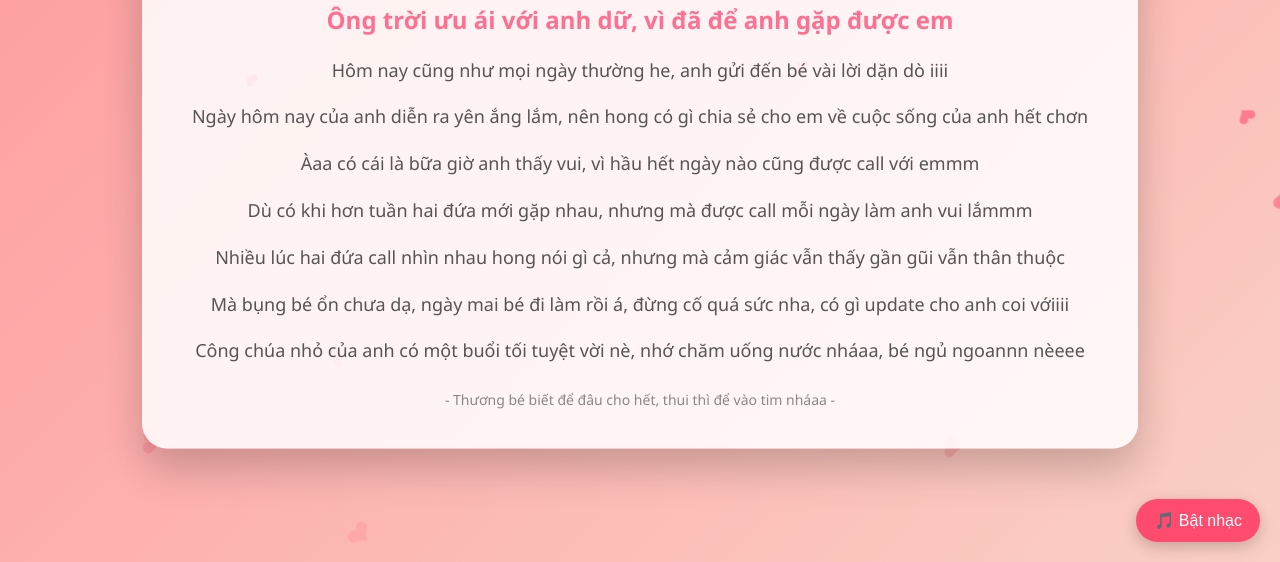
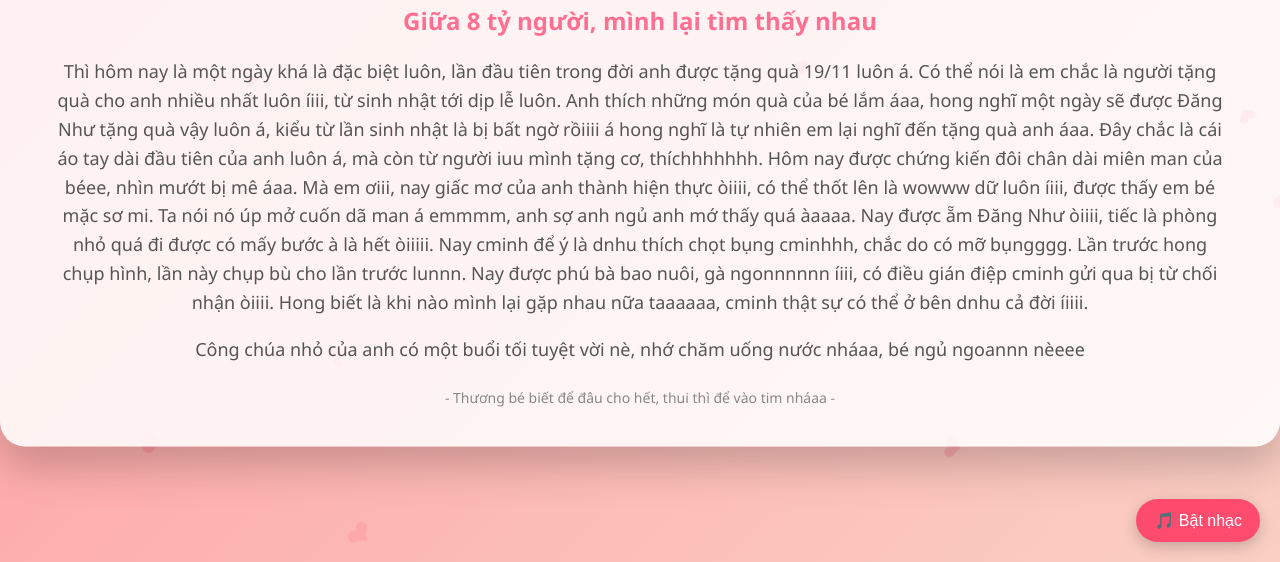
Before and after one commit to ChiPiMinh/huynhdangnhu, a plain HTML site: page index.html in a window 1280 px wide. Shown: the part 238-800 px from the top of the page. Drawn offline with Linux system fonts and the light colour scheme.

Commit message:
Update index.html

```diff
--- a/index.html
+++ b/index.html
@@ -91,14 +91,20 @@
 <body>
 
 <div class="card">
-  <h1>💖 Lưu trữ kỉ niệm của hai đứa 💖</h1>
-    <h2>Ông trời ưu ái với anh dữ, vì đã để anh gặp được em</h2>
-    <p>Hôm nay cũng như mọi ngày thường he, anh gửi đến bé vài lời dặn dò iiii</p>
-    <p>Ngày hôm nay của anh diễn ra yên ắng lắm, nên hong có gì chia sẻ cho em về cuộc sống của anh hết chơn</p>
-    <p>Àaa có cái là bữa giờ anh thấy vui, vì hầu hết ngày nào cũng được call với emmm</p>
-    <p>Dù có khi hơn tuần hai đứa mới gặp nhau, nhưng mà được call mỗi ngày làm anh vui lắmmm</p>
-    <p>Nhiều lúc hai đứa call nhìn nhau hong nói gì cả, nhưng mà cảm giác vẫn thấy gần gũi vẫn thân thuộc</p>
-    <p>Mà bụng bé ổn chưa dạ, ngày mai bé đi làm rồi á, đừng cố quá sức nha, có gì update cho anh coi vớiiii</p>
+ <h1>💖 Review một ngày ở bên em bé của tui 💖</h1>
+    <h2>Giữa 8 tỷ người, mình lại tìm thấy nhau</h2>
+    <p>Thì hôm nay là một ngày khá là đặc biệt luôn, lần đầu tiên trong đời anh được tặng quà 19/11 luôn á.
+    Có thể nói là em chắc là người tặng quà cho anh nhiều nhất luôn íiii, từ sinh nhật tới dịp lễ luôn.
+    Anh thích những món quà của bé lắm áaa, hong nghĩ một ngày sẽ được Đăng Như tặng quà vậy luôn á, kiểu
+    từ lần sinh nhật là bị bất ngờ rồiiii á hong nghĩ là tự nhiên em lại nghĩ đến tặng quà anh áaa.
+    Đây chắc là cái áo tay dài đầu tiên của anh luôn á, mà còn từ người iuu mình tặng cơ, thíchhhhhhh.
+    Hôm nay được chứng kiến đôi chân dài miên man của béee, nhìn mướt bị mê áaa. Mà em ơiii, nay giấc mơ
+    của anh thành hiện thực òiiii, có thể thốt lên là wowww dữ luôn íiii, được thấy em bé mặc sơ mi.
+    Ta nói nó úp mở cuốn dã man á emmmm, anh sợ anh ngủ anh mớ thấy quá àaaaa. Nay được ẵm Đăng Như òiiii, tiếc là
+    phòng nhỏ quá đi được có mấy bước à là hết òiiiii. Nay cminh để ý là dnhu thích chọt bụng cminhhh, chắc
+    do có mỡ bụngggg. Lần trước hong chụp hình, lần này chụp bù cho lần trước lunnn. Nay được phú bà bao nuôi,
+    gà ngonnnnnn íiii, có điều gián điệp cminh gửi qua bị từ chối nhận òiiii. Hong biết là khi nào mình lại gặp nhau
+    nữa taaaaaa, cminh thật sự có thể ở bên dnhu cả đời íiiii.</p>
     <p>Công chúa nhỏ của anh có một buổi tối tuyệt vời nè, nhớ chăm uống nước nháaa, bé ngủ ngoannn nèeee</p>
     <div class="footer">- Thương bé biết để đâu cho hết, thui thì để vào tim nháaa -</div>
 </div>
```
